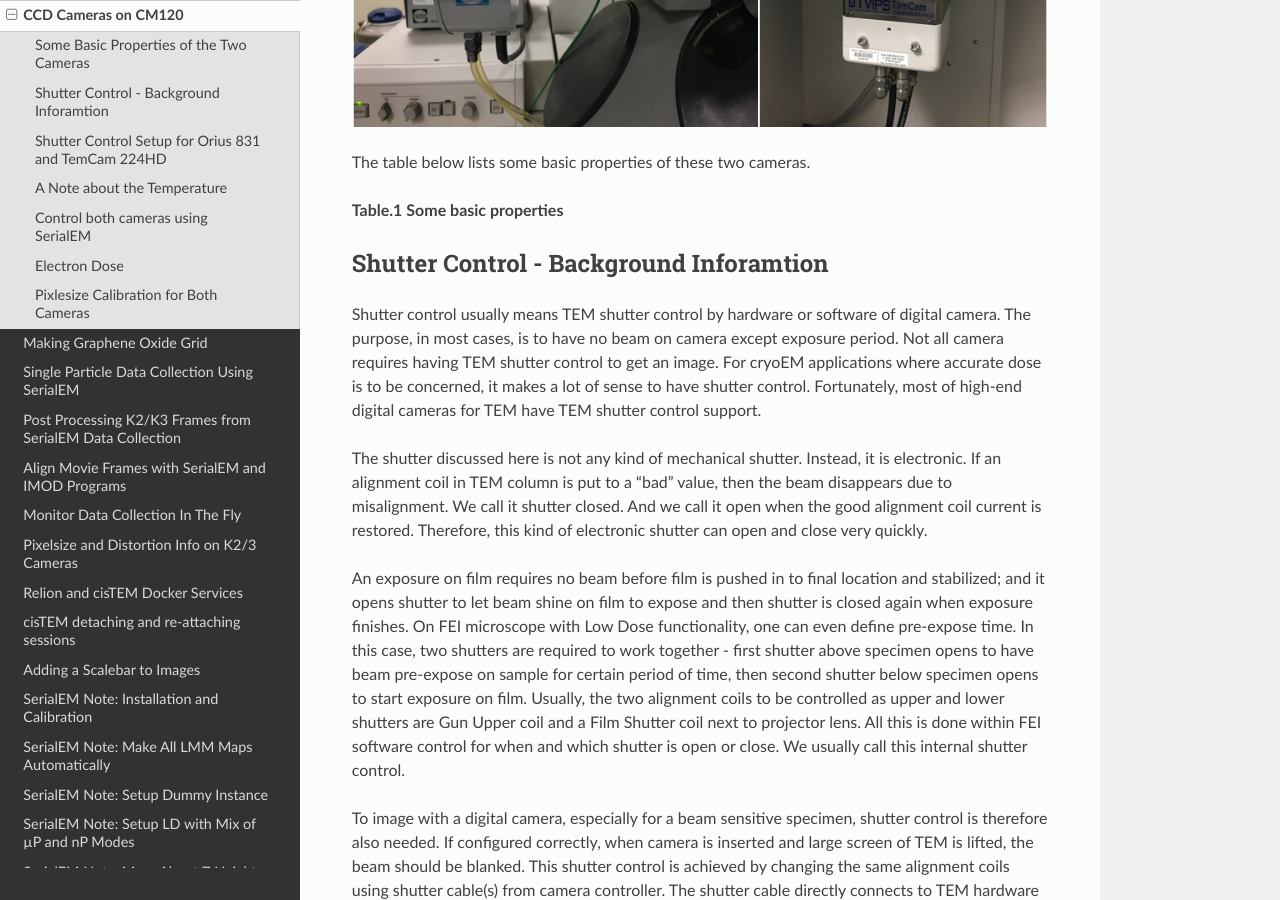
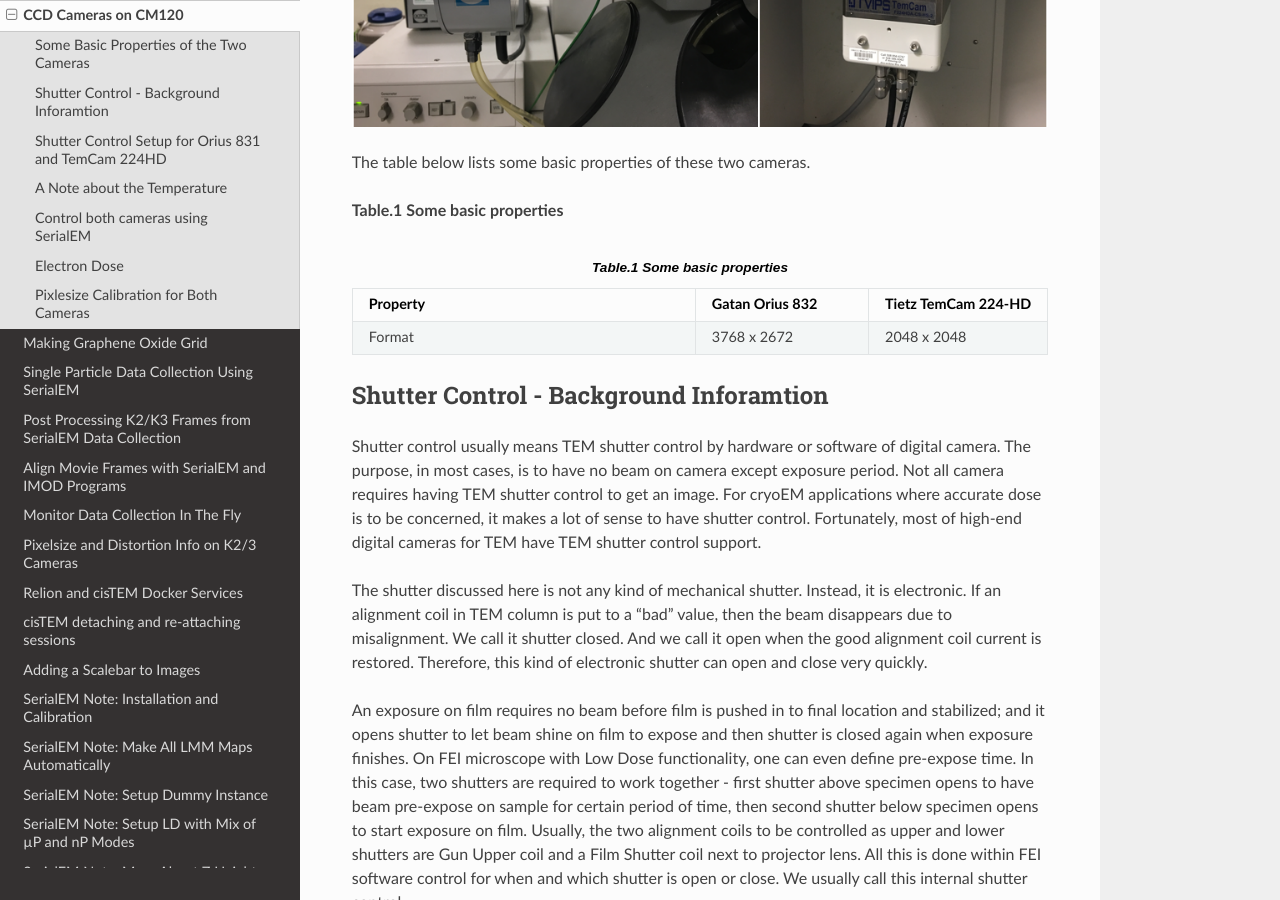
Before and after one commit to xuchen66/sphinx-emdocs, a Sphinx documentation site: the page built from source/ccds_cm120.rst, in a window 1280 px wide and 900 px high, scrolled down 871 px. Built offline with Sphinx 7.4.7 and the Read the Docs theme 2.0.0, drawn with Linux system fonts in a browser that asks for light colours; pages that are not in the unit, such as notebooks, are missing from menus.

Commit message:
Update ccds_cm120.rst

```diff
--- a/source/ccds_cm120.rst
+++ b/source/ccds_cm120.rst
@@ -47,6 +47,9 @@
    * - Property
      - Gatan Orius 832
      - Tietz TemCam 224-HD
+   * - Format
+     - 3768 x 2672
+     - 2048 x 2048
 
 ..  +--------------------------+-------------------+----------------------+
     |  Property                | Gatan Orius 832   | Tietz TemCam 224-HD  |
```
